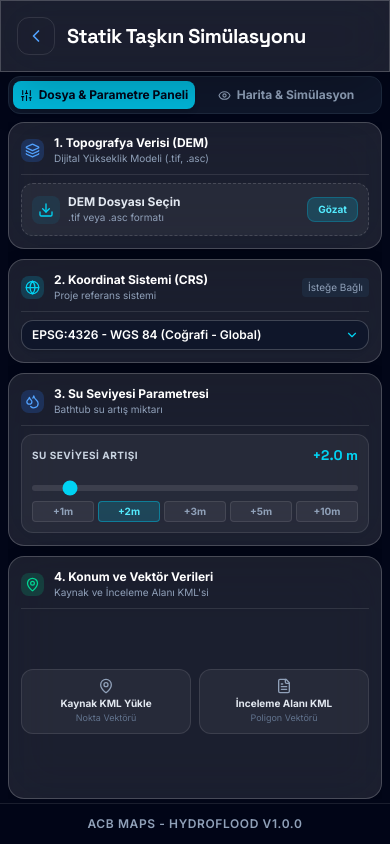
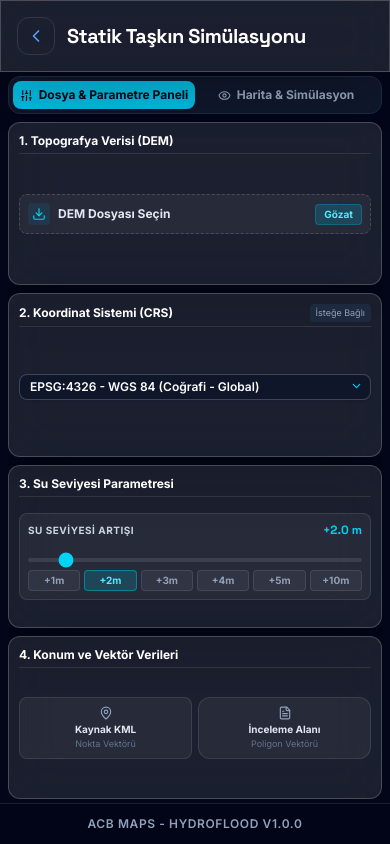
Before and after one commit to ACB-Soft/Hydro-Flood, a React (Vite) app: page / in a window 390 px wide. Both pictures are taken after a click on the button 195 px from the left and 331 px from the top of the page. Built offline with nearby package versions, Linux system fonts and the light colour scheme.

Commit message:
refactor(ui): optimize analysis panel layout
Simplify side panel styling and reduce whitespace to improve component responsiveness and vertical space utilization.

```diff
--- a/src/components/Analysis.tsx
+++ b/src/components/Analysis.tsx
@@ -393,82 +393,66 @@ const Analysis: React.FC<AnalysisProps> = (props) => {
           <div className="grid grid-cols-1 lg:grid-cols-12 gap-3 sm:gap-4 h-full min-h-0 flex-1">
 
             {/* LEFT PANEL: OPTIONS (Visible on Desktop OR when MobileTab === 'controls') */}
-            <div className={`lg:col-span-3 flex flex-col gap-2.5 h-full min-h-0 overflow-y-auto lg:overflow-hidden ${
+            <div className={`lg:col-span-3 flex flex-col gap-2 h-full min-h-0 overflow-y-auto lg:overflow-hidden ${
               mobileTab === 'controls' ? 'flex' : 'hidden lg:flex'
             }`}>
 
               {/* 1. DEM UPLOAD */}
-              <section className="glass rounded-2xl p-3 border border-white/20 shadow-sm space-y-2 shrink-0">
-                <div className="flex items-center gap-2.5 pb-2 border-b border-white/10">
-                  <div className="p-1 bg-blue-500/20 text-blue-400 rounded-lg shrink-0">
-                    <LayersIcon size={15} />
-                  </div>
-                  <div>
+              <section className="glass rounded-xl p-2.5 border border-white/20 shadow-sm flex-1 min-h-0 flex flex-col justify-between">
+                <div className="pb-1 border-b border-white/10 shrink-0">
                   <h2 className="font-bold text-white text-xs">1. Topografya Verisi (DEM)</h2>
-                    <p className="text-[10px] text-slate-400">Dijital Yükseklik Modeli (.tif, .asc)</p>
-                  </div>
                 </div>
 
+                <div className="my-auto">
                   {dem ? (
-                  <div className="bg-emerald-500/10 border border-emerald-500/20 p-2.5 rounded-xl flex items-center justify-between gap-2">
+                    <div className="bg-emerald-500/10 border border-emerald-500/20 p-2 rounded-lg flex items-center justify-between gap-2">
                       <div className="space-y-0.5 overflow-hidden">
                         <div className="flex items-center gap-1.5">
-                        <CheckCircle2 size={14} className="text-emerald-400 shrink-0" />
+                          <CheckCircle2 size={13} className="text-emerald-400 shrink-0" />
                           <span className="font-bold text-white text-xs">DEM Yüklendi</span>
                         </div>
                         <p className="text-[10px] text-slate-400 truncate">
-                        {dem.width}x{dem.height} px • Çözünürlük: {dem.cellSize.toFixed(2)}m
+                          {dem.width}x{dem.height} px • Çöz: {dem.cellSize.toFixed(2)}m
                         </p>
                       </div>
 
-                    <label className="px-2 py-1 bg-white/10 hover:bg-white/20 text-white rounded-lg text-[10px] font-bold cursor-pointer border border-white/10 shrink-0 transition-all">
+                      <label className="px-2 py-0.5 bg-white/10 hover:bg-white/20 text-white rounded text-[10px] font-bold cursor-pointer border border-white/10 shrink-0 transition-all">
                         Değiştir
                         <input type="file" accept=".tif,.tiff,.asc" onChange={handleDemUpload} className="hidden" />
                       </label>
                     </div>
                   ) : (
-                  <label className="flex items-center justify-between gap-2 p-2.5 border border-dashed border-white/15 rounded-xl hover:bg-white/5 transition-all cursor-pointer bg-white/5 group">
+                    <label className="flex items-center justify-between gap-2 p-2 border border-dashed border-white/15 rounded-lg hover:bg-white/5 transition-all cursor-pointer bg-white/5 group">
                       <div className="flex items-center gap-2 overflow-hidden">
-                      <div className="p-1.5 bg-cyan-500/10 text-cyan-400 rounded-lg group-hover:scale-105 transition-transform shrink-0">
-                        <Download size={16} />
+                        <div className="p-1 bg-cyan-500/10 text-cyan-400 rounded group-hover:scale-105 transition-transform shrink-0">
+                          <Download size={14} />
                         </div>
-                      <div className="overflow-hidden">
-                        <span className="font-bold text-xs text-slate-200 block truncate">DEM Dosyası Seçin</span>
-                        <span className="text-[10px] text-slate-400 font-normal block truncate">.tif veya .asc formatı</span>
+                        <span className="font-bold text-xs text-slate-200 truncate">DEM Dosyası Seçin</span>
                       </div>
-                    </div>
-                    <span className="px-2.5 py-1 bg-cyan-500/20 text-cyan-300 border border-cyan-500/30 rounded-lg text-[10px] font-bold shrink-0">
+                      <span className="px-2 py-0.5 bg-cyan-500/20 text-cyan-300 border border-cyan-500/30 rounded text-[10px] font-bold shrink-0">
                         Gözat
                       </span>
                       <input type="file" accept=".tif,.tiff,.asc" onChange={handleDemUpload} className="hidden" />
                     </label>
                   )}
+                </div>
               </section>
 
               {/* 2. CRS SELECTOR (İsteğe Bağlı) */}
-              <section className="glass rounded-2xl p-3 border border-white/20 shadow-sm space-y-2 shrink-0">
-                <div className="flex items-center justify-between pb-2 border-b border-white/10">
-                  <div className="flex items-center gap-2.5">
-                    <div className="p-1 bg-cyan-500/20 text-cyan-400 rounded-lg shrink-0">
-                      <Globe size={15} />
-                    </div>
-                    <div>
+              <section className="glass rounded-xl p-2.5 border border-white/20 shadow-sm flex-1 min-h-0 flex flex-col justify-between">
+                <div className="flex items-center justify-between pb-1 border-b border-white/10 shrink-0">
                   <h2 className="font-bold text-white text-xs">2. Koordinat Sistemi (CRS)</h2>
-                      <p className="text-[10px] text-slate-400">Proje referans sistemi</p>
-                    </div>
-                  </div>
-                  <span className="text-[10px] text-slate-400 bg-slate-800 px-1.5 py-0.5 rounded">İsteğe Bağlı</span>
+                  <span className="text-[9px] text-slate-400 bg-slate-800 px-1.5 py-0.5 rounded">İsteğe Bağlı</span>
                 </div>
 
-                <div className="space-y-1">
-                  <div className="relative">
+                <div className="relative my-auto">
                   <select
                     value={selectedCRS.code}
                     onChange={(e) => {
                       const found = CRS_LIST.find(c => c.code === e.target.value);
                       if (found) setSelectedCRS(found);
                     }}
-                      className="w-full bg-slate-900/90 border border-white/20 rounded-xl px-2.5 py-1.5 text-xs font-semibold text-white focus:outline-none focus:ring-1 focus:ring-cyan-500/50 appearance-none cursor-pointer transition-all pr-8 shadow-sm"
+                    className="w-full bg-slate-900/90 border border-white/20 rounded-lg px-2.5 py-1 text-xs font-semibold text-white focus:outline-none focus:ring-1 focus:ring-cyan-500/50 appearance-none cursor-pointer transition-all pr-7 shadow-sm"
                   >
                     <optgroup label="TUREF / TM (3° - Türkiye)">
                       {CRS_LIST.filter(c => c.code.startsWith('EPSG:525')).map(crs => (
@@ -506,29 +490,22 @@ const Analysis: React.FC<AnalysisProps> = (props) => {
                       ))}
                     </optgroup>
                   </select>
-                    <div className="absolute right-2.5 top-1/2 -translate-y-1/2 pointer-events-none text-cyan-400">
-                      <ChevronDown size={14} />
-                    </div>
+                  <div className="absolute right-2 top-1/2 -translate-y-1/2 pointer-events-none text-cyan-400">
+                    <ChevronDown size={13} />
                   </div>
                 </div>
               </section>
 
               {/* 3. WATER LEVEL PARAMETER */}
-              <section className="glass rounded-2xl p-3 border border-white/20 shadow-sm space-y-2 shrink-0">
-                <div className="flex items-center gap-2.5 pb-2 border-b border-white/10">
-                  <div className="p-1 bg-blue-500/20 text-blue-400 rounded-lg shrink-0">
-                    <Droplets size={15} />
-                  </div>
-                  <div>
+              <section className="glass rounded-xl p-2.5 border border-white/20 shadow-sm flex-1 min-h-0 flex flex-col justify-between">
+                <div className="pb-1 border-b border-white/10 shrink-0">
                   <h2 className="font-bold text-white text-xs">3. Su Seviyesi Parametresi</h2>
-                    <p className="text-[10px] text-slate-400">Bathtub su artış miktarı</p>
-                  </div>
                 </div>
 
-                <div className="space-y-2 bg-white/5 p-2.5 rounded-xl border border-white/10">
+                <div className="space-y-1.5 bg-white/5 p-2 rounded-lg border border-white/10 my-auto">
                   <div className="flex justify-between items-center">
                     <label className="text-[10px] font-bold text-slate-300 uppercase tracking-wider">Su Seviyesi Artışı</label>
-                    <span className="text-sm font-display font-bold text-cyan-400">+{bathtubLevel.toFixed(1)} m</span>
+                    <span className="text-xs font-display font-bold text-cyan-400">+{bathtubLevel.toFixed(1)} m</span>
                   </div>
                   <input
                     type="range"
@@ -537,14 +514,14 @@ const Analysis: React.FC<AnalysisProps> = (props) => {
                     step="0.1"
                     value={bathtubLevel}
                     onChange={(e) => setBathtubLevel(parseFloat(e.target.value))}
-                    className="w-full h-1.5 bg-white/10 rounded-full appearance-none cursor-pointer accent-cyan-400"
+                    className="w-full h-1 bg-white/10 rounded-full appearance-none cursor-pointer accent-cyan-400"
                   />
-                  <div className="flex gap-1 pt-0.5">
-                    {[1.0, 2.0, 3.0, 5.0, 10.0].map((val) => (
+                  <div className="grid grid-cols-6 gap-1 pt-0.5">
+                    {[1.0, 2.0, 3.0, 4.0, 5.0, 10.0].map((val) => (
                       <button
                         key={val}
                         onClick={() => setBathtubLevel(val)}
-                        className={`flex-1 py-0.5 rounded text-[10px] font-bold border transition-all ${
+                        className={`py-0.5 rounded text-[10px] font-bold border transition-all text-center ${
                           bathtubLevel === val
                             ? 'bg-cyan-500/20 border-cyan-500/50 text-cyan-300'
                             : 'bg-white/5 border-white/10 text-slate-400 hover:bg-white/10'
@@ -558,35 +535,29 @@ const Analysis: React.FC<AnalysisProps> = (props) => {
               </section>
 
               {/* 4. KML UPLOADS */}
-              <section className="glass rounded-2xl p-3 border border-white/20 shadow-sm space-y-2 shrink-0 flex-1 min-h-0 flex flex-col justify-between">
-                <div className="flex items-center gap-2.5 pb-2 border-b border-white/10 shrink-0">
-                  <div className="p-1 bg-emerald-500/20 text-emerald-400 rounded-lg shrink-0">
-                    <MapPin size={15} />
-                  </div>
-                  <div>
+              <section className="glass rounded-xl p-2.5 border border-white/20 shadow-sm flex-1 min-h-0 flex flex-col justify-between">
+                <div className="pb-1 border-b border-white/10 shrink-0">
                   <h2 className="font-bold text-white text-xs">4. Konum ve Vektör Verileri</h2>
-                    <p className="text-[10px] text-slate-400">Kaynak ve İnceleme Alanı KML'si</p>
-                  </div>
                 </div>
 
-                <div className="grid grid-cols-2 gap-2 my-auto">
-                  <label className={`p-2 border rounded-xl cursor-pointer transition-all flex flex-col items-center text-center ${
+                <div className="grid grid-cols-2 gap-1.5 my-auto">
+                  <label className={`p-2 border rounded-lg cursor-pointer transition-all flex flex-col items-center justify-center text-center ${
                     sourceKmlName ? 'bg-blue-500/10 border-blue-500/30' : 'bg-white/5 border-white/10 hover:bg-white/10'
                   }`}>
-                    <MapPin className={sourceKmlName ? "text-blue-400 mb-0.5" : "text-slate-400 mb-0.5"} size={16} />
+                    <MapPin className={sourceKmlName ? "text-blue-400 mb-0.5" : "text-slate-400 mb-0.5"} size={14} />
                     <span className="text-[10px] font-bold text-slate-200 truncate w-full">
-                      {sourceKmlName ? sourceKmlName : 'Kaynak KML Yükle'}
+                      {sourceKmlName ? sourceKmlName : 'Kaynak KML'}
                     </span>
                     <span className="text-[9px] text-slate-500">Nokta Vektörü</span>
                     <input type="file" accept=".kml" onChange={handleSourceKmlUpload} className="hidden" />
                   </label>
 
-                  <label className={`p-2 border rounded-xl cursor-pointer transition-all flex flex-col items-center text-center ${
+                  <label className={`p-2 border rounded-xl cursor-pointer transition-all flex flex-col items-center justify-center text-center ${
                     areaKml ? 'bg-emerald-500/10 border-emerald-500/30' : 'bg-white/5 border-white/10 hover:bg-white/10'
                   }`}>
-                    <FileText className={areaKml ? "text-emerald-400 mb-0.5" : "text-slate-400 mb-0.5"} size={16} />
+                    <FileText className={areaKml ? "text-emerald-400 mb-0.5" : "text-slate-400 mb-0.5"} size={14} />
                     <span className="text-[10px] font-bold text-slate-200 truncate w-full">
-                      {areaKml ? areaKml.name : 'İnceleme Alanı KML'}
+                      {areaKml ? areaKml.name : 'İnceleme Alanı'}
                     </span>
                     <span className="text-[9px] text-slate-500">Poligon Vektörü</span>
                     <input type="file" accept=".kml" onChange={handleAreaKmlUpload} className="hidden" />
```
Lines whose indentation alone changed are shown as unchanged.
